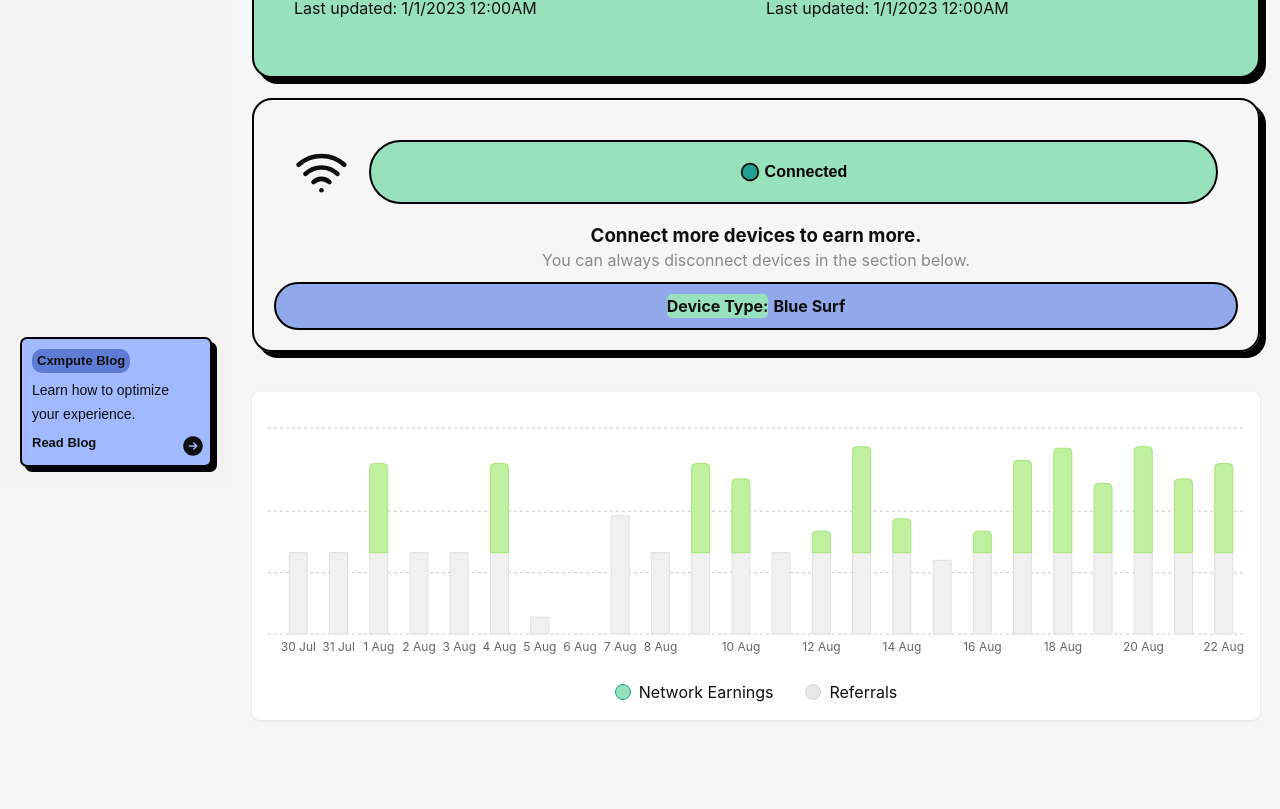
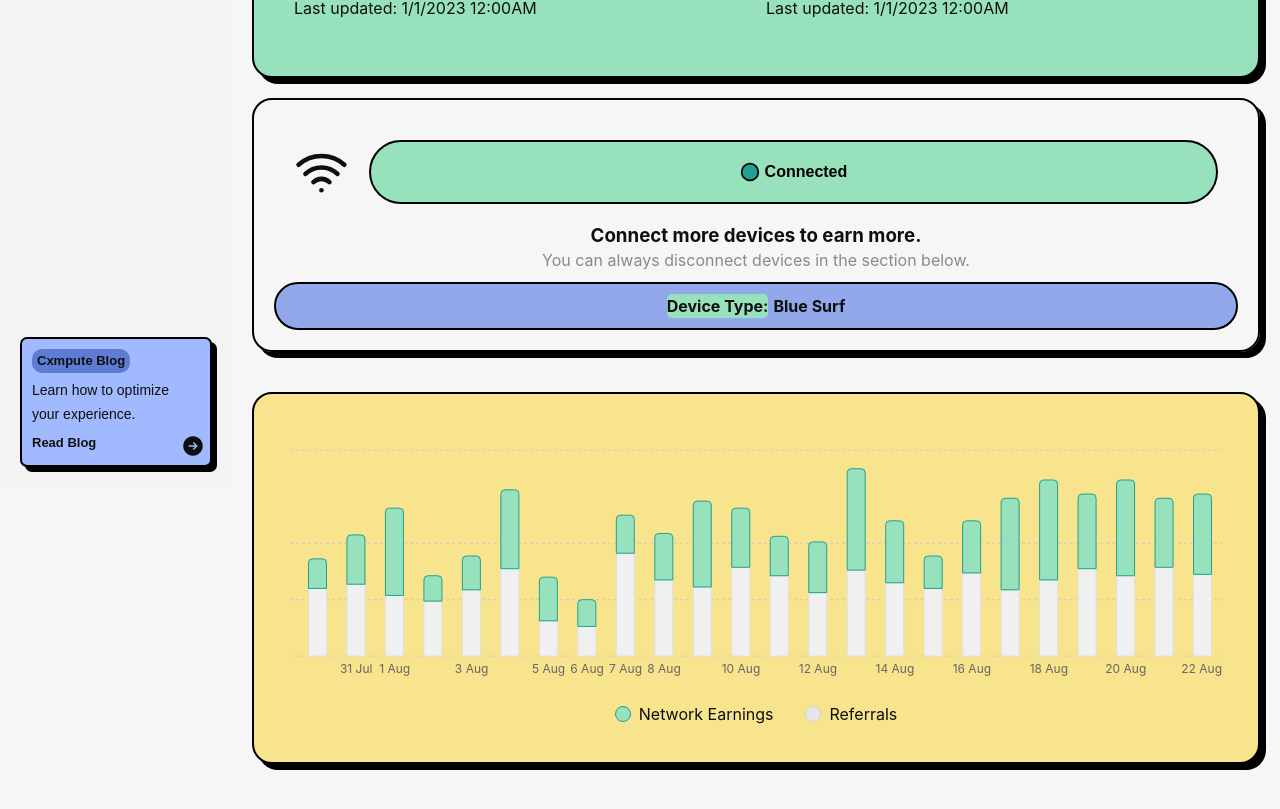
Before and after one commit to unxversal/cxmpute-provider, a React (Vite) app: page / in a window 1280 px wide. Shown: the part 313-1122 px from the top of the page. Before the commit the page ends 1093 px from the top, so only its background shows below. Built offline with nearby package versions, Linux system fonts and the light colour scheme.

Commit message:
finished chart component colorin g

```diff
--- a/src/App.css
+++ b/src/App.css
@@ -298,3 +298,8 @@ a {
   background-color: var(--cxmpute-lightgreen);
   border-radius: 5px;
 }
+
+.statistics{
+  background-color: #f7e48c;
+  /* background-color: var(--cxmpute-pink); */
+}
--- a/src/App.tsx
+++ b/src/App.tsx
@@ -58,7 +58,7 @@ function App() {
                   <h2>Lifetime Earnings:</h2>
                   <div className="earnings__right">
                     <img src="/six.png" alt="logo" height={40} width={40}/>
-                    <h3>203.51</h3>
+                    <h3>234.50</h3>
                   </div>
                 </div>
                 <p>Last updated: 1/1/2023 12:00AM</p>
@@ -68,7 +68,7 @@ function App() {
                   <h2>Today's Earnings:</h2>
                   <div className="earnings__right">
                     <img src="/six.png" alt="logo" height={40} width={40}/>
-                    <h3>40.01</h3>
+                    <h3>11.50</h3>
                   </div>
                 </div>
                 <p>Last updated: 1/1/2023 12:00AM</p>
@@ -94,7 +94,9 @@ function App() {
           </div>
         </div>
         <div className="row">
-          <EarningsStatisticsChart />
+          <div className="row__card statistics">
+            <EarningsStatisticsChart />
+          </div>
         </div>
         <div className="row"></div>
       </div>
--- a/src/components/EarningsStatisticsChart/EarningsStatisticsChart.tsx
+++ b/src/components/EarningsStatisticsChart/EarningsStatisticsChart.tsx
@@ -12,39 +12,48 @@ const cxmputeSlate = "#d4d4cb";
 const cxmputeLightGreen = '#97e1bd'
 
 const EarningsStatisticsChart = ({ data = [] }) => {
-  const [highlightedIndex, setHighlightedIndex] = useState(null);
+    const [highlightedIndex, setHighlightedIndex] = useState<number | null>(null);
 
   // If no data is provided, use sample data
-  const chartData = data.length ? data : [
-    { date: '29 Jul', networkEarnings: 0, referrals: 5.3, total: 5.3 },
-    { date: '30 Jul', networkEarnings: 0, referrals: 5.3, total: 5.3 },
-    { date: '31 Jul', networkEarnings: 0, referrals: 5.3, total: 5.3 },
-    { date: '1 Aug', networkEarnings: 5.8, referrals: 5.3, total: 11.1 },
-    { date: '2 Aug', networkEarnings: 0, referrals: 5.3, total: 5.3 },
-    { date: '3 Aug', networkEarnings: 0, referrals: 5.3, total: 5.3 },
-    { date: '4 Aug', networkEarnings: 5.8, referrals: 5.3, total: 11.1 },
-    { date: '5 Aug', networkEarnings: 0, referrals: 1.1, total: 1.1 },
-    { date: '6 Aug', networkEarnings: 0, referrals: 0, total: 0 },
-    { date: '7 Aug', networkEarnings: 0, referrals: 7.7, total: 7.7 },
-    { date: '8 Aug', networkEarnings: 0, referrals: 5.3, total: 5.3 },
-    { date: '9 Aug', networkEarnings: 5.8, referrals: 5.3, total: 11.1 },
-    { date: '10 Aug', networkEarnings: 4.8, referrals: 5.3, total: 10.1 },
-    { date: '11 Aug', networkEarnings: 0, referrals: 5.3, total: 5.3 },
-    { date: '12 Aug', networkEarnings: 1.4, referrals: 5.3, total: 6.7 },
-    { date: '13 Aug', networkEarnings: 6.9, referrals: 5.3, total: 12.2 },
-    { date: '14 Aug', networkEarnings: 2.2, referrals: 5.3, total: 7.5 },
-    { date: '15 Aug', networkEarnings: 0, referrals: 4.8, total: 4.8 },
-    { date: '16 Aug', networkEarnings: 1.4, referrals: 5.3, total: 6.7 },
-    { date: '17 Aug', networkEarnings: 6, referrals: 5.3, total: 11.3 },
-    { date: '18 Aug', networkEarnings: 6.8, referrals: 5.3, total: 12.1 },
-    { date: '19 Aug', networkEarnings: 4.5, referrals: 5.3, total: 9.8 },
-    { date: '20 Aug', networkEarnings: 6.9, referrals: 5.3, total: 12.2 },
-    { date: '21 Aug', networkEarnings: 4.8, referrals: 5.3, total: 10.1 },
-    { date: '22 Aug', networkEarnings: 5.8, referrals: 5.3, total: 11.1 }
-  ];
+const chartData = data.length ? data : [
+    { date: '29 Jul', networkEarnings: 1.2, referrals: 6.3, total: 7.5 },
+    { date: '30 Jul', networkEarnings: 2.1, referrals: 4.8, total: 6.9 },
+    { date: '31 Jul', networkEarnings: 3.5, referrals: 5.1, total: 8.6 },
+    { date: '1 Aug', networkEarnings: 6.2, referrals: 4.3, total: 10.5 },
+    { date: '2 Aug', networkEarnings: 1.8, referrals: 3.9, total: 5.7 },
+    { date: '3 Aug', networkEarnings: 2.4, referrals: 4.7, total: 7.1 },
+    { date: '4 Aug', networkEarnings: 5.6, referrals: 6.2, total: 11.8 },
+    { date: '5 Aug', networkEarnings: 3.1, referrals: 2.5, total: 5.6 },
+    { date: '6 Aug', networkEarnings: 1.9, referrals: 2.1, total: 4.0 },
+    { date: '7 Aug', networkEarnings: 2.7, referrals: 7.3, total: 10.0 },
+    { date: '8 Aug', networkEarnings: 3.3, referrals: 5.4, total: 8.7 },
+    { date: '9 Aug', networkEarnings: 6.1, referrals: 4.9, total: 11.0 },
+    { date: '10 Aug', networkEarnings: 4.2, referrals: 6.3, total: 10.5 },
+    { date: '11 Aug', networkEarnings: 2.8, referrals: 5.7, total: 8.5 },
+    { date: '12 Aug', networkEarnings: 3.6, referrals: 4.5, total: 8.1 },
+    { date: '13 Aug', networkEarnings: 7.2, referrals: 6.1, total: 13.3 },
+    { date: '14 Aug', networkEarnings: 4.4, referrals: 5.2, total: 9.6 },
+    { date: '15 Aug', networkEarnings: 2.3, referrals: 4.8, total: 7.1 },
+    { date: '16 Aug', networkEarnings: 3.7, referrals: 5.9, total: 9.6 },
+    { date: '17 Aug', networkEarnings: 6.5, referrals: 4.7, total: 11.2 },
+    { date: '18 Aug', networkEarnings: 7.1, referrals: 5.4, total: 12.5 },
+    { date: '19 Aug', networkEarnings: 5.3, referrals: 6.2, total: 11.5 },
+    { date: '20 Aug', networkEarnings: 6.8, referrals: 5.7, total: 12.5 },
+    { date: '21 Aug', networkEarnings: 4.9, referrals: 6.3, total: 11.2 },
+    { date: '22 Aug', networkEarnings: 5.7, referrals: 5.8, total: 11.5 }
+];
+
+interface TooltipPayload {
+    payload: {
+        date: string;
+        networkEarnings: number;
+        referrals: number;
+        total: number;
+    };
+}
 
   // Custom tooltip
-const CustomTooltip = ({ active, payload }) => {
+const CustomTooltip = ({ active, payload }: { active: boolean; payload: TooltipPayload[] }) => {
     if (active && payload && payload.length) {
         const data = payload[0].payload;
         return (
@@ -89,7 +98,8 @@ return (
                         axisLine={false}
                     />
                     <YAxis hide={true} domain={[0, maxValue]} />
-                    <Tooltip content={<CustomTooltip />} cursor={false} />
+
+                    <Tooltip content={<CustomTooltip { ...{ active: false, payload: [] }}/>} cursor={false} />
                     <Bar
                         dataKey="referrals"
                         stackId="a"
@@ -115,8 +125,8 @@ return (
                         {chartData.map((entry, index) => (
                             <Cell
                                 key={`cell-${index}`}
-                                fill={highlightedIndex === index ? cxmputeLightGreen : "#c2f0a1"}
-                                stroke={highlightedIndex === index ? cxmputeGreen : "#a6e775"}
+                                fill={cxmputeLightGreen}
+                                stroke={cxmputeGreen}
                             />
                         ))}
                     </Bar>
--- a/src/components/EarningsStatisticsChart/chart.module.css
+++ b/src/components/EarningsStatisticsChart/chart.module.css
@@ -1,8 +1,10 @@
 .chartContainer {
-  background-color: #ffffff;
+  /* background-color: var(--cxmpute-pink); */
+  /* background-color: #f6f6f6; */
+  /* background-color: #2d2d2d; */
   padding: 1rem;
   border-radius: 0.5rem;
-  box-shadow: 0 1px 3px rgba(0, 0, 0, 0.1);
+  /* box-shadow: 0 1px 3px rgba(0, 0, 0, 0.1); */
   width: 100%;
   max-width: 100%; /* Approximately max-w-4xl */
 }
```
